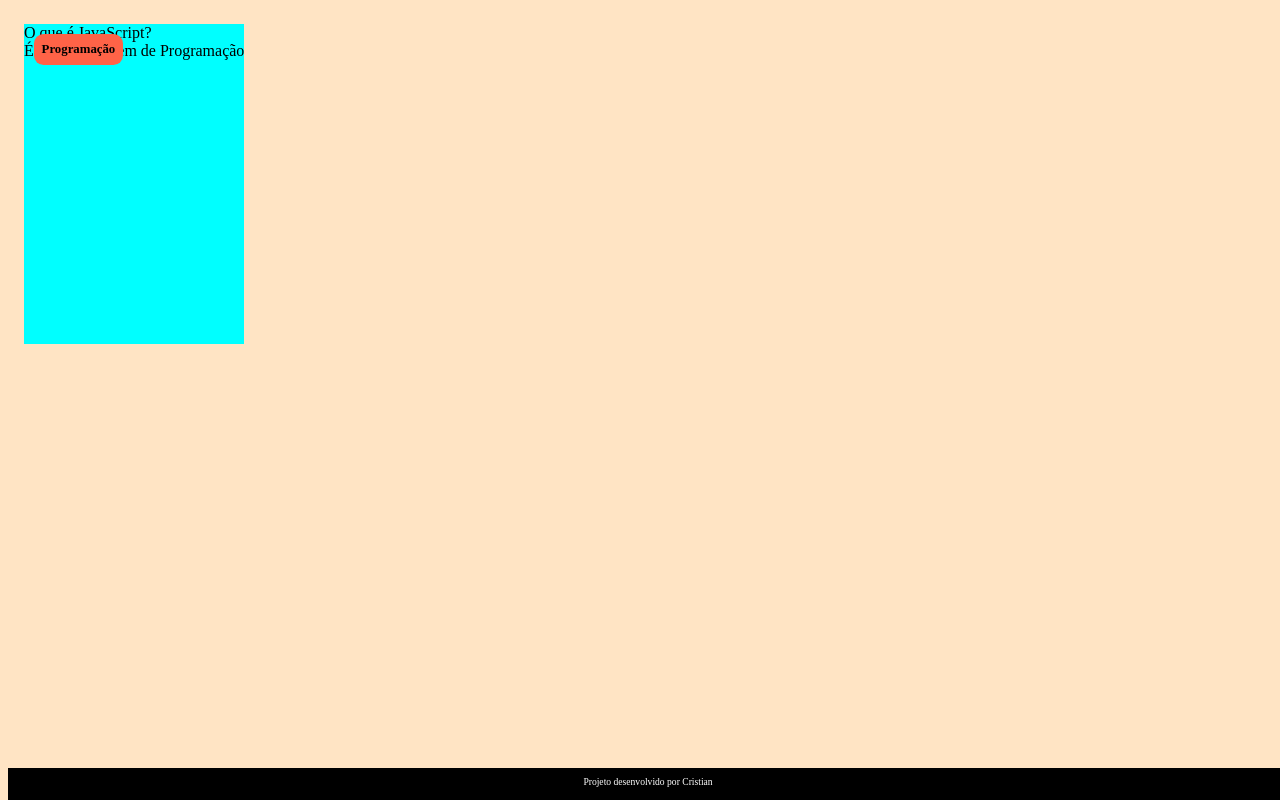
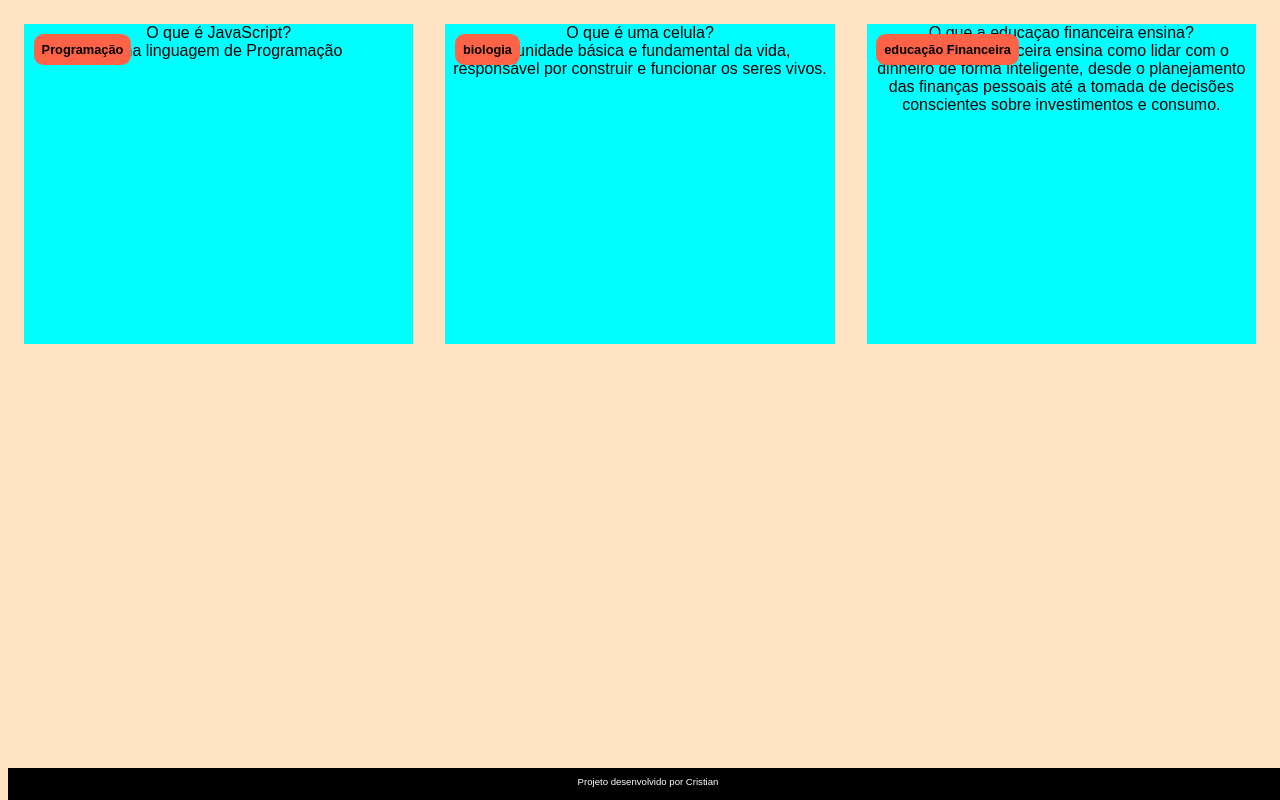
Before and after one commit to Cristi0014T/flash-cards, a plain HTML site: page index.html in a window 1280 px wide. Drawn offline with Linux system fonts and the light colour scheme.

Commit message:
adicionamos perguntas e mudamo altramo

```diff
--- a/Assets/style.css
+++ b/Assets/style.css
@@ -1,6 +1,6 @@
 body{
     background-color: bisque;
-
+font-family: Arial, Helvetica, sans-serif;
 }
 
 .container{
@@ -11,7 +11,13 @@ body{
     margin: 1rem 1rem;
     background-color: aqua;
     height: 20rem;
+    flex-grow: 1;
+    flex-basis: calc(33% - 6rem);
 
+}
+.cartao_conteudo{
+    text-align:center;
+    height: 100%;
 }
 
 .cartao_conteudo h3 {
--- a/index.html
+++ b/index.html
@@ -20,6 +20,31 @@
                     </div>
                 </div>
             </article>
+
+            <article class="cartao">
+                <div class="cartao_conteudo">
+                    <h3>biologia</h3>
+                    <div class="pergunta">
+
+                        O que é uma celula?
+                    </div>
+                    <div class="resposta">
+                        é a unidade básica e fundamental da vida, responsável por construir e funcionar os seres vivos.
+                    </div>
+                </div>
+            </article>
+
+            <article class="cartao">
+                <div class="cartao_conteudo">
+                    <h3>educação Financeira</h3>
+                    <div class="pergunta">
+                        O que a educaçao financeira  ensina?
+                    </div>
+                    <div class="resposta">
+                        A educação financeira ensina como lidar com o dinheiro de forma inteligente, desde o planejamento das finanças pessoais até a tomada de decisões conscientes sobre investimentos e consumo.
+                    </div>
+                </div>
+            </article>
         </section>
     </main>
     <footer>
```
